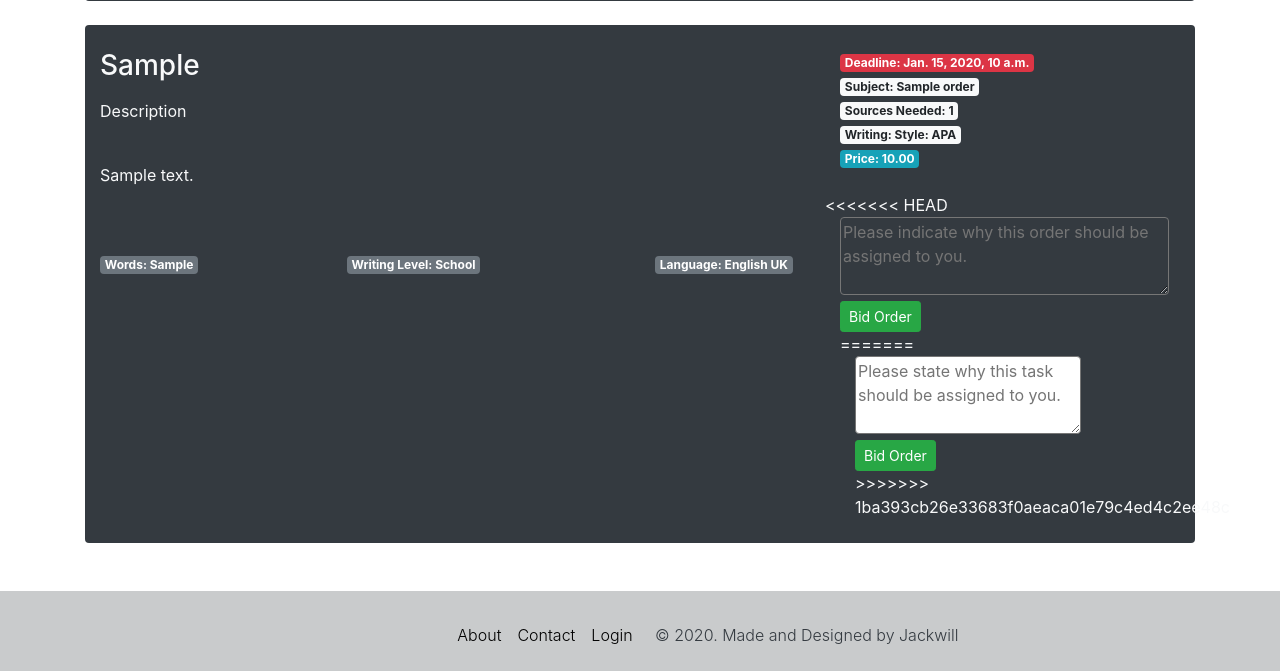
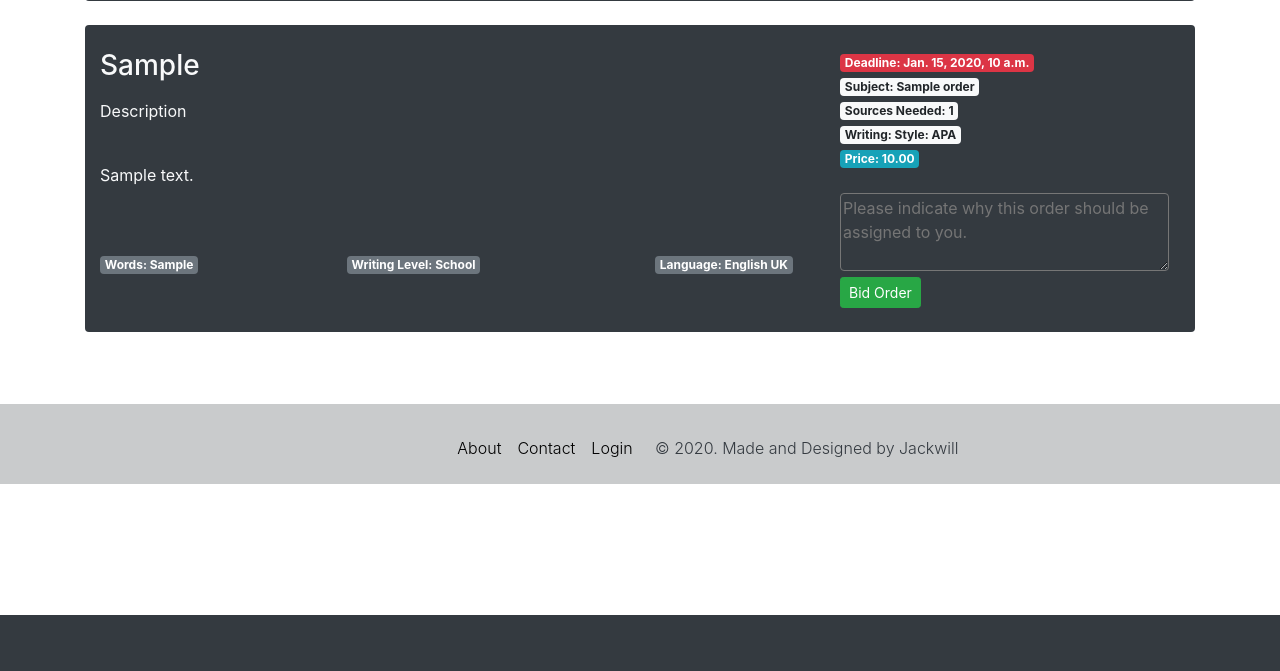
Before and after one commit to mundiakaluson/TL-django, a Django app: page /orders/order_details/1/ in a window 1280 px wide. Shown: the part 185-856 px from the top of the page. After the commit the page ends 800 px from the top, so only its background shows below. Run offline with Django 3.2, Linux system fonts and the light colour scheme; tables that the repository leaves empty hold one stand-in row (values such as "Sample post"); some libraries are stand-ins or nearby versions.

Commit message:
some changes

```diff
--- a/TL/TL/settings.py
+++ b/TL/TL/settings.py
@@ -26,7 +26,7 @@ SECRET_KEY = '!0(4p0y%q80_m^l1jsg^%#!$lx@wd9z&%^-4+onom_&0v0211@'
 # SECURITY WARNING: don't run with debug turned on in production!
 DEBUG = True
 
-ALLOWED_HOSTS = ['localhost', '0df652beeeef.ngrok.io']
+ALLOWED_HOSTS = []
 
 
 # Application definition
--- a/TL/mainapp/templates/mainapp/order_details.html
+++ b/TL/mainapp/templates/mainapp/order_details.html
@@ -85,24 +85,12 @@
                             <br>
                             <form action="{% url 'bid' %}" method="POST" name="bid_form">
                             {% csrf_token %}
-<<<<<<< HEAD
                             <div class="col-4 align-items-end">
                                 <input type="hidden" name="order_id" value="{{ order.id }}">
                                 <input type="hidden" name="bidder" value="{{ user|capfirst }}">
                                 <input type="hidden" name="order_topic" value="{{ order.topic }}">
                                 <textarea placeholder="Please indicate why this order should be assigned to you." name="bid_note" cols="30" rows="3" class="rounded text-light bg-dark"></textarea>
                                 <input type="submit" value="Bid Order" class="btn btn-sm btn-success" name="bid_btn">
-=======
-                            <div class="col-4">
-                                <textarea rows="3" name="bid_description" class="rounded" placeholder="Please state why this task should be assigned to you."></textarea>
-                                <br>
-                                <input type="hidden" name="order_topic">
-                                <input type="hidden" name="bid_user">
-                                <input type="submit" name="bid_order"
-                                value="Bid Order" class="btn btn-sm btn-success"
-                                data-toggle="modal" data-target="#myModal"
-                                onclick="location.href='{% url 'bid' %}';" >
->>>>>>> 1ba393cb26e33683f0aeaca01e79c4ed4c2ee48c
                             </div>
                             </form>
                                 </div>
```
